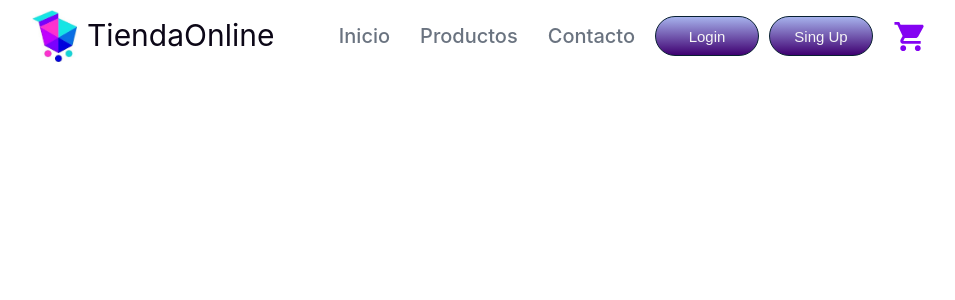
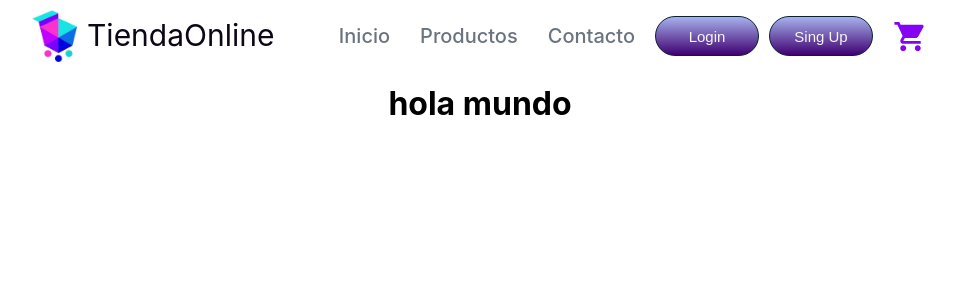
Before and after one commit to franHellbusch/proyectoReact-Hellbusch, a React (Create React App) app: page / in a window 1280 px wide. Shown: the top 300 px of the page, without its empty margins (160-1115 px from the left). Built offline with nearby package versions, Linux system fonts and the light colour scheme.

Commit message:
crando landing

```diff
--- a/src/App.js
+++ b/src/App.js
@@ -1,9 +1,13 @@
-import NavBar from './components/navbar'
+import NavBar from './components/header/navbar'
+import ItemListContainer from './components/ItemListContainer/ItemListContainer'
 import './App.css';
 
 function App() {
   return (
-    <NavBar />
+    <>
+      <NavBar />
+      <ItemListContainer greeting="hola mundo"/>
+    </>
   );
 }
 
--- /dev/null
+++ b/src/components/ItemListContainer/ItemListContainer.css
@@ -0,0 +1,4 @@
+h1{
+    display: flex;
+    justify-content: center;
+}
--- /dev/null
+++ b/src/components/ItemListContainer/ItemListContainer.js
@@ -0,0 +1,9 @@
+import './ItemListContainer.css';
+
+const ItemListContainer = ({greeting}) => {
+    return(
+        <h1>{ greeting }</h1>
+    )
+}
+
+export default ItemListContainer
--- /dev/null
+++ b/src/components/header/CartWidget.js
@@ -0,0 +1,9 @@
+import ShoppingCartIcon from '@mui/icons-material/ShoppingCart';
+
+const CartWidget = () => {
+    return(
+        <ShoppingCartIcon className='nav-icon' fontSize="large"/>
+    )
+}
+
+export default CartWidget
--- a/src/components/navbar.js
+++ b/src/components/header/navbar.js
@@ -1,5 +1,5 @@
-import ShoppingCartIcon from '@mui/icons-material/ShoppingCart';
-import imagenlogo from '../assets/imagenlogo.jpg';
+import imagenlogo from '../../assets/imagenlogo.jpg';
+import CartWidget from './CartWidget'
 import './navbar.css';
 
 const NavBar = () => {
@@ -17,7 +17,7 @@ const NavBar = () => {
                     <button className='nav-buttons'>Login</button>
                     <button className='nav-buttons'>Sing Up</button>
                 </nav>
-                <ShoppingCartIcon className='nav-icon' fontSize="large"/>
+                <CartWidget />
             </div>
         </header>
     )
```
Also changed, not shown: src/components/header/navbar.css (renamed from src/components/navbar.css).
